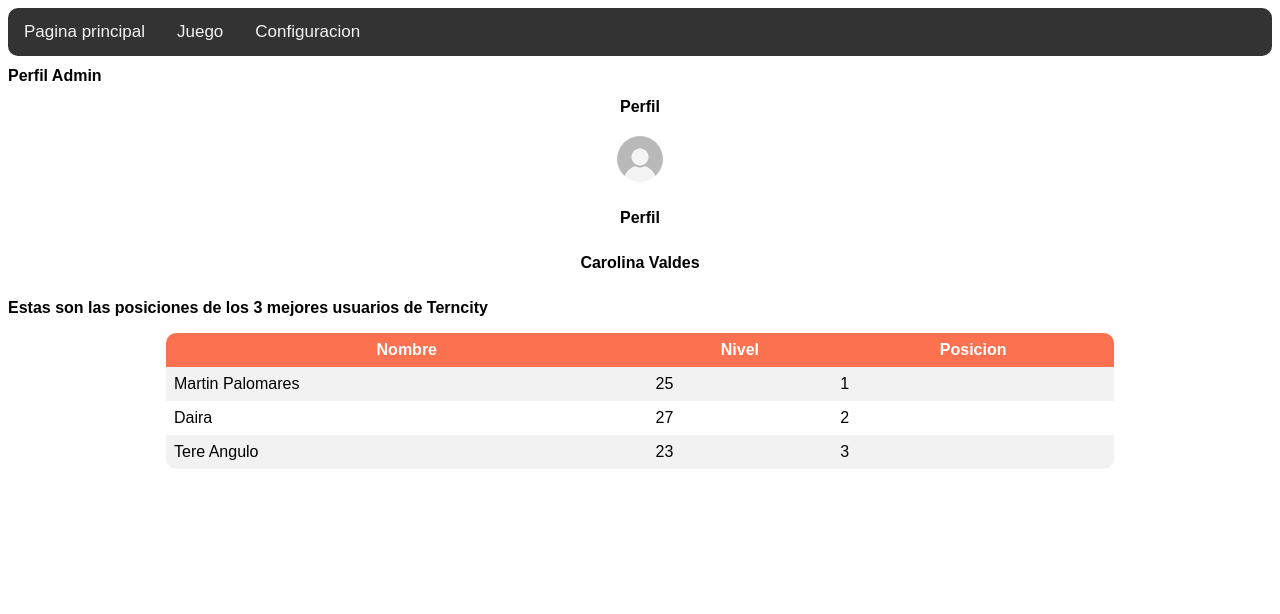
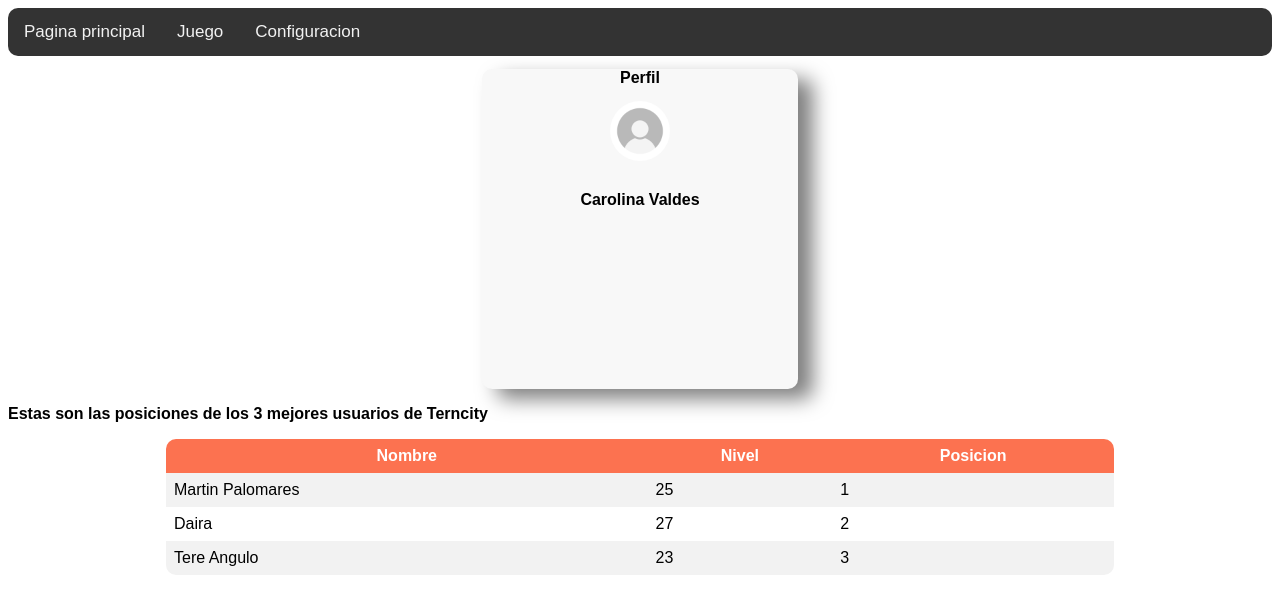
Before and after one commit to dairadriana/TC2005B_Teletubbies, a plain HTML site: page HTML/perfil_admin.html in a window 1280 px wide. Drawn offline with Linux system fonts and the light colour scheme.

Commit message:
cambios y mas cambios

```diff
--- a/HTML/perfil_admin.html
+++ b/HTML/perfil_admin.html
@@ -9,12 +9,13 @@
             <a href=" ./index.html">Pagina principal</a>
             <a href=" ./juego.html ">Juego</a>
             <a href=" ./configuracion.html">Configuracion</a>
+
         </nav>
-        <h1>Perfil Admin</h1>
-        <div id="Perfil Admin" class="a">
+
+        <div id="Perfil Admin" class="box-shadow">
             <h2>Perfil</h2>
             <img src="image.jpg" alt="foto de perfil" width="100" height="100">
-            <h3>Perfil</h3>
+
             <h5>Carolina Valdes</h5>
 
         </div>
```
Also changed, not shown: HTML/juego.html (+2 -2 lines).
